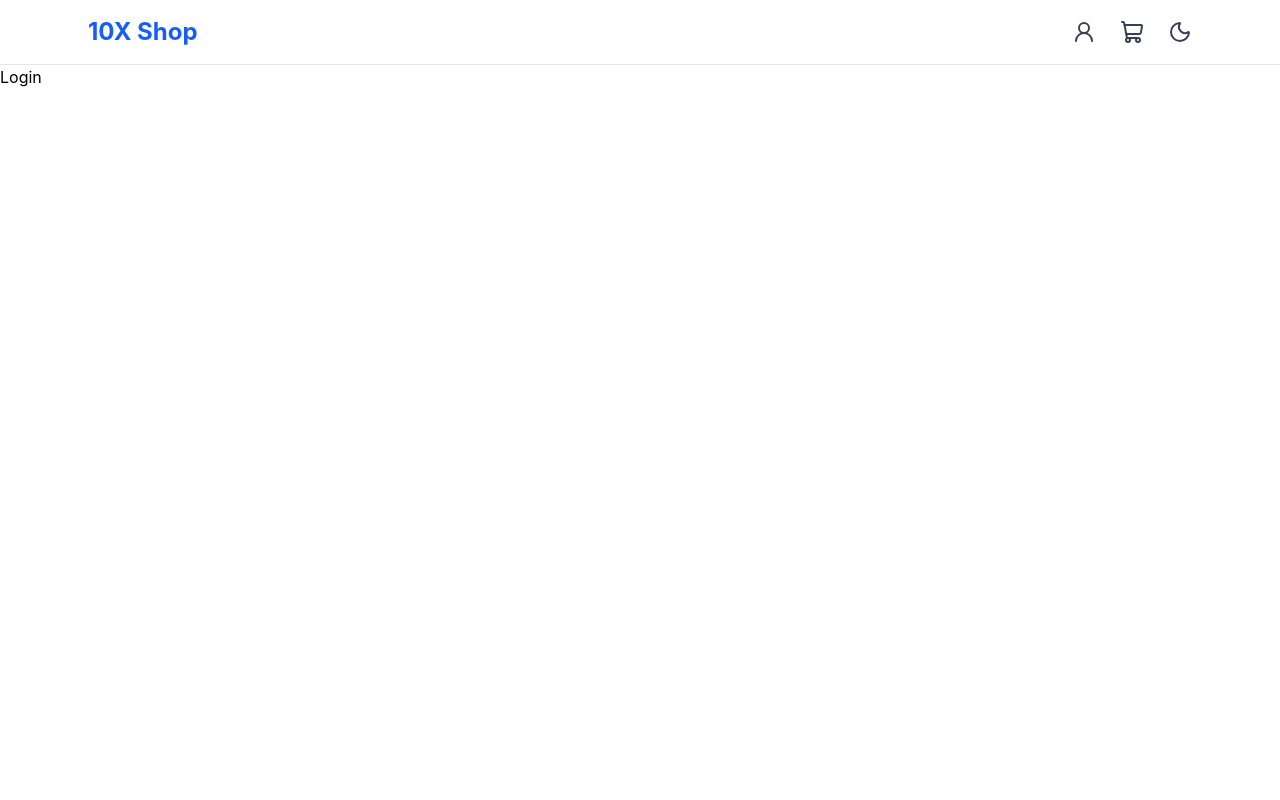
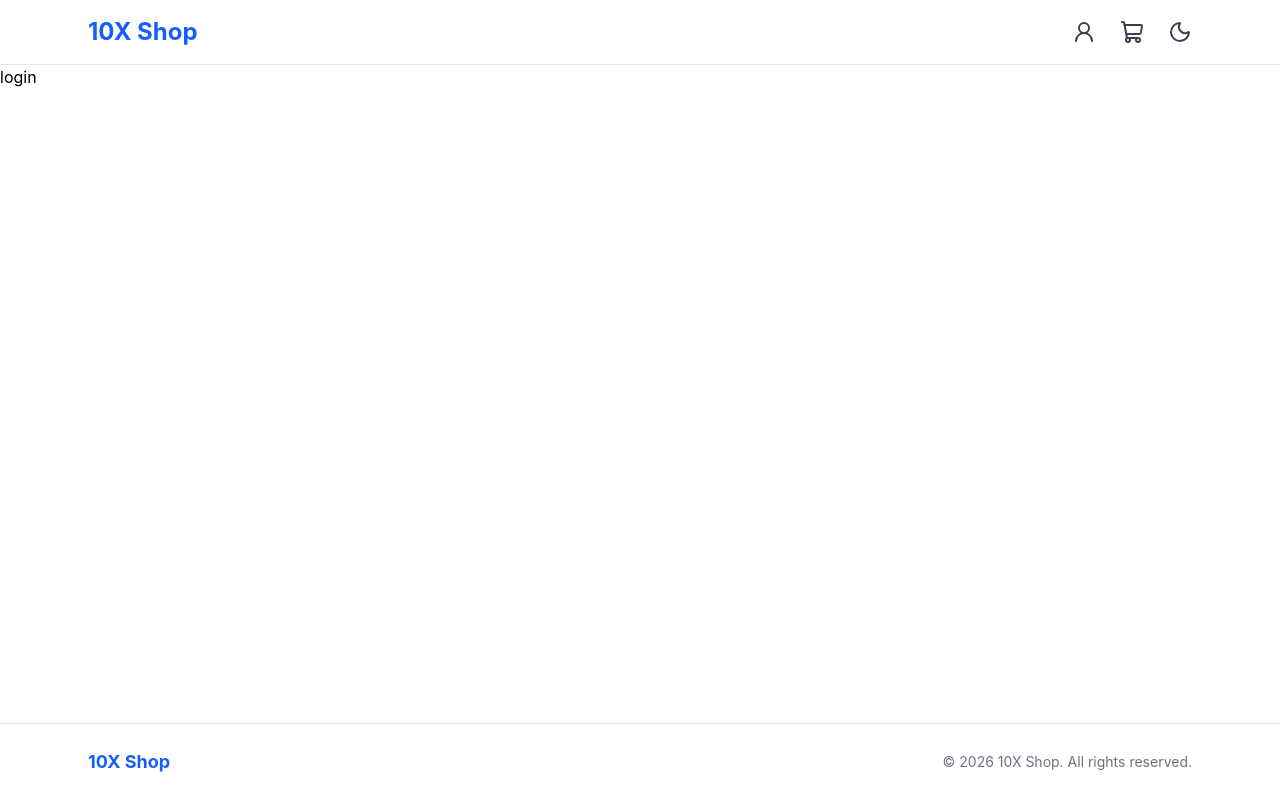
Before and after one commit to tiko345/10x-shop-Tinatin-Gafrindashvili, a React (Vite) app: page /login in a window 1280 px wide. Built offline with nearby package versions, Linux system fonts and the light colour scheme.

Commit message:
feat: add shared layout with header and footer

```diff
--- /dev/null
+++ b/src/components/layout/Footer.tsx
@@ -0,0 +1,24 @@
+import { NavLink } from "react-router";
+
+function Footer() {
+  return (
+    <footer className="border-t border-gray-200 bg-white">
+      <div className="mx-auto flex max-w-6xl flex-col items-center justify-between gap-4 px-6 py-6 sm:flex-row">
+
+        <NavLink
+          to="/"
+          className="text-lg font-bold text-blue-600"
+        >
+          10X Shop
+        </NavLink>
+
+        <p className="text-sm text-gray-500">
+          © {new Date().getFullYear()} 10X Shop. All rights reserved.
+        </p>
+
+      </div>
+    </footer>
+  );
+}
+
+export default Footer;
--- /dev/null
+++ b/src/components/layout/Layout.tsx
@@ -0,0 +1,19 @@
+import { Outlet } from "react-router";
+import Header from "./Header";
+import Footer from "./Footer";
+
+function Layout() {
+  return (
+    <div className="flex min-h-screen flex-col">
+      <Header />
+
+      <main className="flex flex-1 flex-col">
+        <Outlet />
+      </main>
+
+      <Footer />
+    </div>
+  );
+}
+
+export default Layout;
--- a/src/pages/Catalog.tsx
+++ b/src/pages/Catalog.tsx
@@ -1,9 +1,8 @@
+import Footer from '../components/layout/Footer.tsx';
 import Header from '../components/layout/Header.tsx';
-
 function Catalog(){
     return(
         <>
-        <Header />
         <h1>Catalog</h1>
         </>
     );
--- a/src/pages/cart.tsx
+++ b/src/pages/cart.tsx
@@ -3,7 +3,6 @@ import Header from '../components/layout/Header.tsx';
 function Cart() {
     return (
         <>
-        <Header />
         <h1>Cart</h1>
         </>
     );
--- a/src/pages/login.tsx
+++ b/src/pages/login.tsx
@@ -1,10 +1,9 @@
-import Header from '../components/layout/Header.tsx';
+import Header from "../components/layout/Header.tsx";
 
 function Login() {
     return (
         <>
-        <Header />
-        <h1>Login</h1>
+        <h1>login</h1>
         </>
     );
 }
--- a/src/pages/profile.tsx
+++ b/src/pages/profile.tsx
@@ -6,7 +6,6 @@ function Profile() {
 
   return(
     <>
-    <Header />
      <h1>Welcome, {user}!</h1>
     </>
   );
--- a/src/routes/AppRoutes.tsx
+++ b/src/routes/AppRoutes.tsx
@@ -7,18 +7,21 @@ import Product from "../pages/product.tsx";
 import Checkout from "../pages/checkout.tsx";
 import NotFound from "../pages/notFound.tsx";
 import Profile from "../pages/profile.tsx";
+import Layout from '../components/layout/layout.tsx';
 
 function AppRoutes() {
     return (
         <>
     <Routes>
-      <Route path="/" element={<Catalog />} />
-      <Route path="/login" element={<Login />} />
-      <Route path="/cart" element={<Cart />} />
-      <Route path="/product/:id" element={<Product />} />
-      <Route path="/checkout" element={<Checkout />} />
-      <Route path="*" element={<NotFound />} />
-      <Route path="/profile" element={<Profile />} />
+        <Route path="/" element={<Layout />}>
+            <Route index element={<Catalog />} />
+            <Route path="/login" element={<Login />} />
+            <Route path="/cart" element={<Cart />} />
+            <Route path="/product/:id" element={<Product />} />
+            <Route path="/checkout" element={<Checkout />} />
+            <Route path="/profile" element={<Profile />} />
+        </Route>
+        <Route path="*" element={<NotFound />} />
     </Routes>
         </>
     );
```
